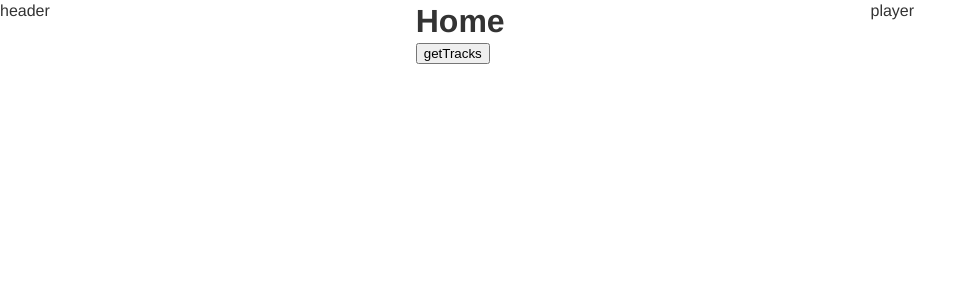
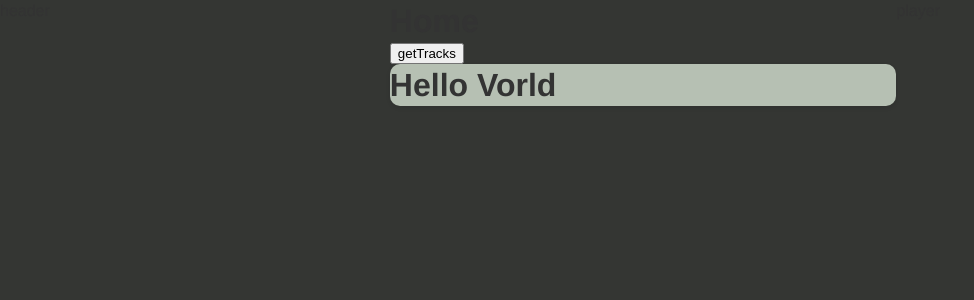
Before and after one commit to loumac91/vue-scloud, a Vue app: page /#/ in a window 1280 px wide. Shown: the top 300 px of the page, without its empty margins (0-974 px from the left). Built offline with nearby package versions, Linux system fonts and the light colour scheme.

Commit message:
chore - colour palette

```diff
--- /dev/null
+++ b/src/styles/card.scss
@@ -0,0 +1,10 @@
+@import './variables.scss';
+
+.card {
+  display: flex;
+  background-color: #17141d;
+  border-radius: 10px;
+  box-shadow: 0 2px 4px 0 rgba(0,0,0,.1);
+  background-color: $white-green;
+  position: relative;
+}
--- a/src/styles/elements.scss
+++ b/src/styles/elements.scss
@@ -11,6 +11,7 @@
 //
 // 4. Set root element font-size
 //
+
 html {
     min-height: 100%;                    // [1]
     -webkit-text-size-adjust: 100%;      // [2]
@@ -19,7 +20,7 @@ html {
     -webkit-font-smoothing: antialiased; // [3]
     font-size: $root-font-size;          // [4]
     cursor: default;
-    background-color: $base-background-color;
+    background-color: $black;
 }
 
 body {
--- a/src/styles/index.scss
+++ b/src/styles/index.scss
@@ -1,4 +1,5 @@
 @import
     './elements.scss',
     './reset.scss',
-    './variables.scss';
+    './variables.scss',
+    './card.scss';
--- a/src/styles/variables.scss
+++ b/src/styles/variables.scss
@@ -12,3 +12,17 @@ $breakpoints: (
  large  : 980px,
  xlarge : 1300px
 ) !default;
+
+// palette #1
+$blue: #5CC8FF;
+$brown: #93867F;
+$black: #343633;
+$purple: #7D70BA;
+$pink: #DEC1FF;
+
+// palette #2
+$dark-green : #2A3234;
+$dark-grey : #323334;
+$murky-turqoise : #7DA09C;
+$dirty-white : #E6E9E9;
+$white-green : #B6C0B3;
--- a/src/views/Home.vue
+++ b/src/views/Home.vue
@@ -2,6 +2,9 @@
   <main class="app-container">
     <h1>Home</h1>
     <button @click="handleClick">getTracks</button>
+    <div class="card">
+      <h1>Hello Vorld</h1>
+    </div>
   </main>
 </template>
 
```
